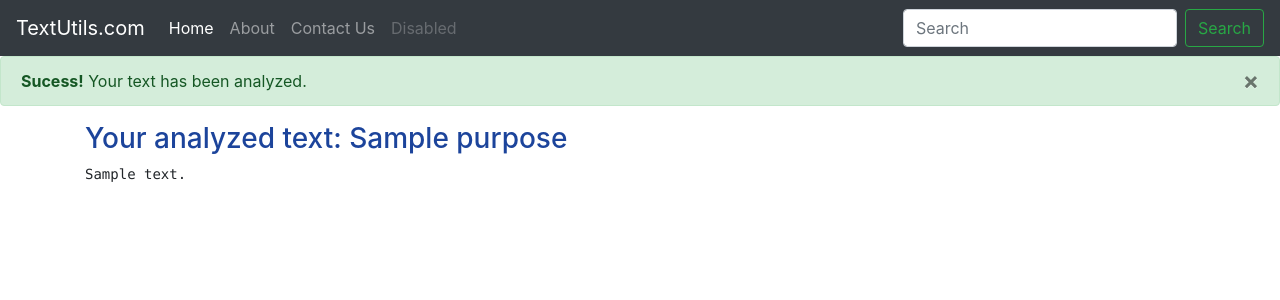
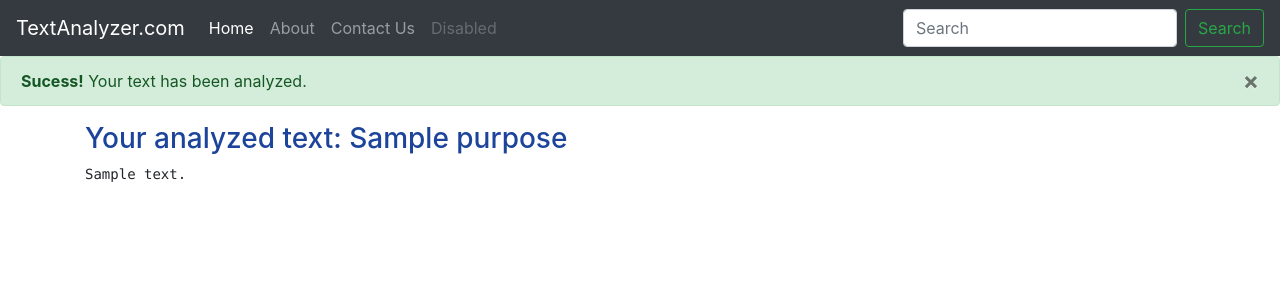
Before and after one commit to kpkrishan/Introduction_To_Django, a Django app: template Textutils/templates/analyze.html in a window 1280 px wide. Shown: the top 300 px of the page. Run offline with Django 3.2, Linux system fonts and the light colour scheme; the template is opened without the code that fills it: most values are stand-ins (such as "Sample title", 1, 10 or a date in 2020); some libraries are stand-ins or nearby versions.

Commit message:
Change project title

```diff
--- a/Textutils/templates/analyze.html
+++ b/Textutils/templates/analyze.html
@@ -8,12 +8,12 @@
     <!-- Bootstrap CSS -->
     <link rel="stylesheet" href="https://stackpath.bootstrapcdn.com/bootstrap/4.5.0/css/bootstrap.min.css" integrity="sha384-9aIt2nRpC12Uk9gS9baDl411NQApFmC26EwAOH8WgZl5MYYxFfc+NcPb1dKGj7Sk" crossorigin="anonymous">
 
-    <title> TextUtils App</title>
+    <title>TextAnalyzer-Online text analyzer tool </title>
   </head>
   <body>
     <!-- As a link -->
     <nav class="navbar navbar-expand-lg navbar-dark bg-dark">
-        <a class="navbar-brand" href="#">TextUtils.com</a>
+        <a class="navbar-brand" href="#">TextAnalyzer.com</a>
         <button class="navbar-toggler" type="button" data-toggle="collapse" data-target="#navbarNavAltMarkup" aria-controls="navbarNavAltMarkup" aria-expanded="false" aria-label="Toggle navigation">
           <span class="navbar-toggler-icon"></span>
         </button>
```
